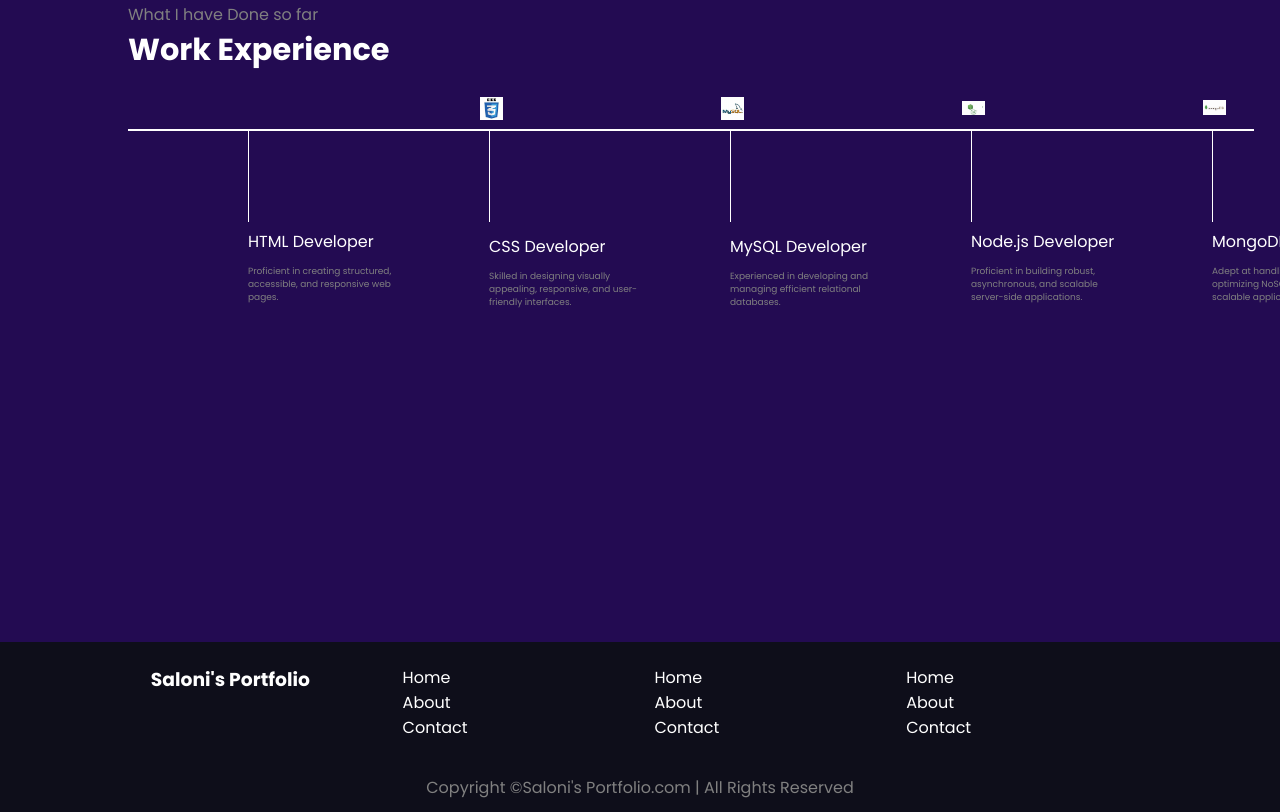
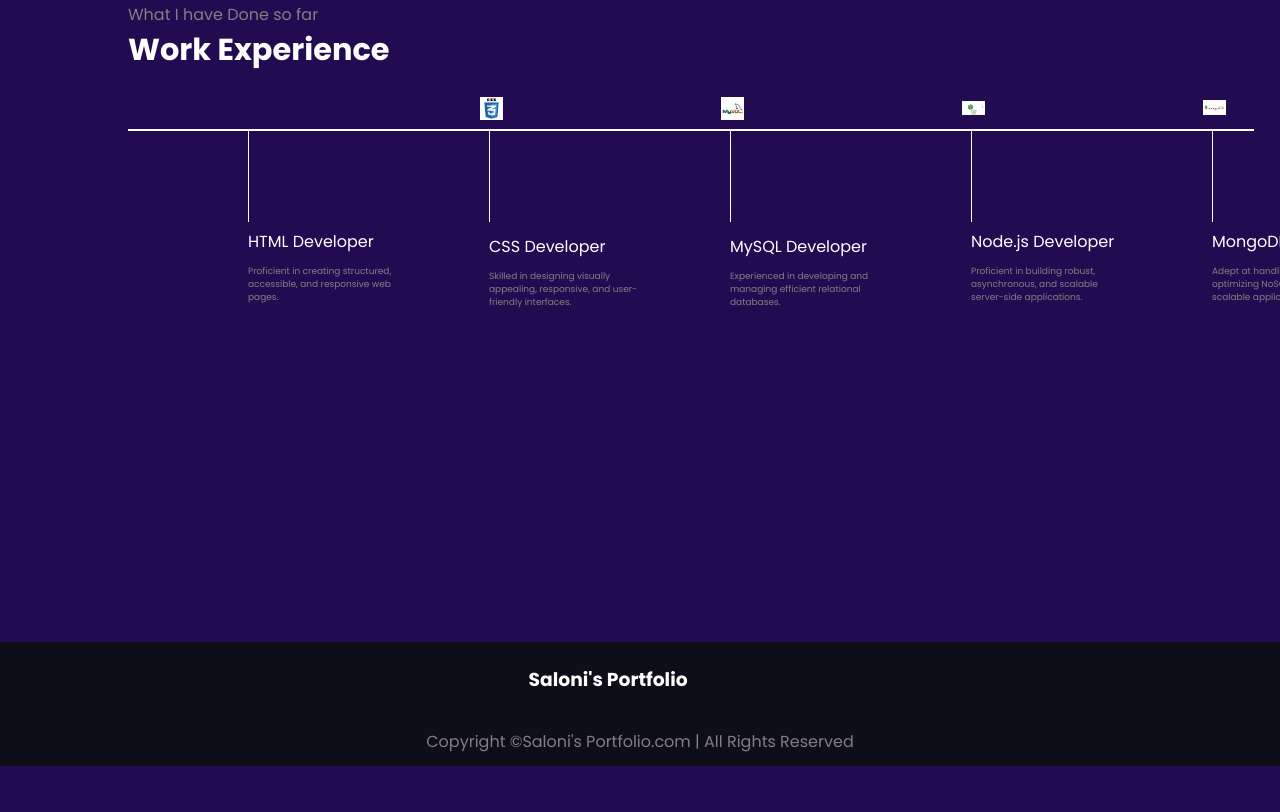
Before and after one commit to saloni017/Portfolio, a plain HTML site: page index.html in a window 1280 px wide. Shown: the part 1163-1975 px from the top of the page. After the commit the page ends 1929 px from the top, so only its background shows below. Drawn offline with nearby package versions, Linux system fonts and the light colour scheme.

Commit message:
Update index.html

```diff
--- a/index.html
+++ b/index.html
@@ -103,27 +103,7 @@
             <div class="foooter-first">
                 <h3>Saloni's Portfolio</h3>
             </div>
-            <div class="footer-second">
-                <ul>
-                    <li>Home</li>
-                    <li>About</li>
-                    <li>Contact</li>
-                </ul>
-            </div>
-            <div class="footer-third">
-                <ul>
-                    <li>Home</li>
-                    <li>About</li>
-                    <li>Contact</li>
-                </ul>
-            </div>
-            <div class="footer-fourth">
-                <ul>
-                    <li>Home</li>
-                    <li>About</li>
-                    <li>Contact</li>
-                </ul>
-            </div>
+
         </div>
         <div class="footer-rights">
             Copyright &#169Saloni's Portfolio.com | All Rights Reserved
```
